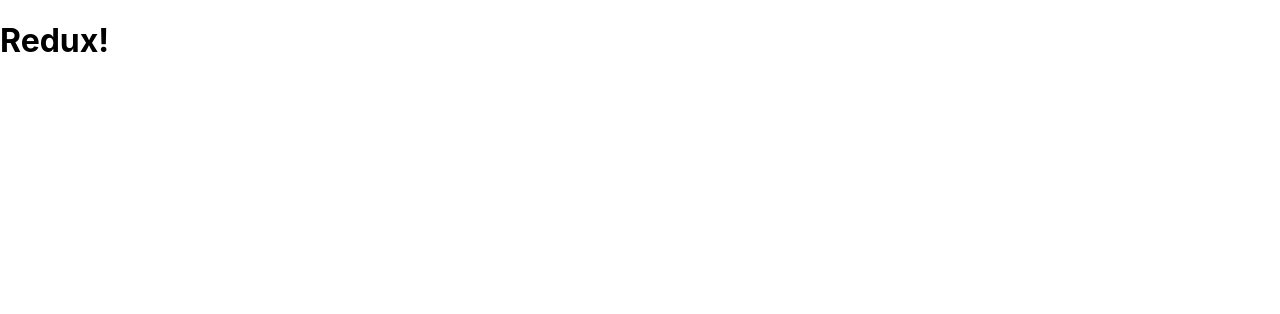
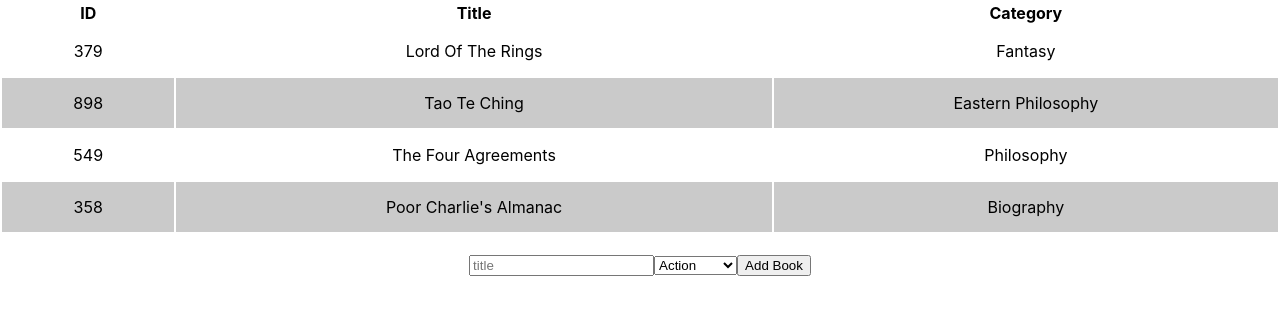
Before and after one commit to dili021/redux-bookstore, a React (Create React App) app: page / in a window 1280 px wide. Shown: the top 314 px of the page. Built offline with nearby package versions, Linux system fonts and the light colour scheme.

Commit message:
added Redux store, created actions and reducers

```diff
--- a/public/index.html
+++ b/public/index.html
@@ -24,7 +24,7 @@
       work correctly both with client-side routing and a non-root public URL.
       Learn how to configure a non-root public URL by running `npm run build`.
     -->
-    <title>React App</title>
+    <title>Redux Bookstore</title>
   </head>
   <body>
     <noscript>You need to enable JavaScript to run this app.</noscript>
--- a/src/App.css
+++ b/src/App.css
@@ -29,3 +29,21 @@ code {
     'Courier New',
     monospace;
 }
+
+table {
+  width: 100%;
+  text-align: center;
+}
+
+tr:nth-of-type(2n) {
+  background: rgb(202, 202, 202);
+}
+
+td {
+  padding: 15px;
+}
+
+form {
+  text-align: center;
+  margin: 20px;
+}
--- a/src/components/App.js
+++ b/src/components/App.js
@@ -1,9 +1,14 @@
 import React from 'react';
 import '../App.css';
+import BooksList from '../containers/BooksList';
+import BooksForm from '../containers/BooksForm';
 
 function App() {
   return (
-    <h1>Redux!</h1>
+    <div>
+      <BooksList />
+      <BooksForm />
+    </div>
   );
 }
 
--- /dev/null
+++ b/src/components/Book.js
@@ -0,0 +1,24 @@
+import PropTypes from 'prop-types';
+import React from 'react';
+
+function Book({ book: { id, title, category } }) {
+  return (
+    <tr>
+      <td>
+        {id}
+      </td>
+      <td>
+        {title}
+      </td>
+      <td>
+        {category}
+      </td>
+    </tr>
+  );
+}
+
+Book.propTypes = {
+  book: PropTypes.instanceOf(Object).isRequired,
+};
+
+export default Book;
--- /dev/null
+++ b/src/containers/BooksForm.js
@@ -0,0 +1,18 @@
+import React from 'react';
+
+function BooksForm() {
+  const categories = ['Action', 'Biography', 'History', 'Horror', 'Kids', 'Learning', 'Sci-Fi'];
+  return (
+    <form>
+      <input type="text" placeholder="title" />
+      <select name="category" id="category">
+        {categories.map(cat => (
+          <option value={cat} key={cat}>{cat}</option>
+        ))}
+      </select>
+      <button type="submit">Add Book</button>
+    </form>
+  );
+}
+
+export default BooksForm;
--- /dev/null
+++ b/src/containers/BooksList.js
@@ -0,0 +1,27 @@
+import React from 'react';
+import { connect } from 'react-redux';
+import PropTypes from 'prop-types';
+import Book from '../components/Book';
+
+const BooksList = ({ books }) => (
+  <table className="books">
+    <thead>
+      <tr>
+        <th>ID</th>
+        <th>Title</th>
+        <th>Category</th>
+      </tr>
+    </thead>
+    <tbody>
+      {books.map(book => <Book key={book.id} book={book} />)}
+    </tbody>
+  </table>
+);
+
+const mapStateToProps = ({ books }) => ({ books });
+
+BooksList.propTypes = {
+  books: PropTypes.instanceOf(Object).isRequired,
+};
+
+export default connect(mapStateToProps)(BooksList);
--- a/src/index.js
+++ b/src/index.js
@@ -1,10 +1,18 @@
 import React from 'react';
 import ReactDOM from 'react-dom';
+import { Provider } from 'react-redux';
+import { createStore } from 'redux';
 import App from './components/App';
+import initState from './initState';
+import reducer from './reducers/index';
+
+const store = createStore(reducer, initState);
 
 ReactDOM.render(
   <React.StrictMode>
-    <App />
+    <Provider store={store}>
+      <App />
+    </Provider>
   </React.StrictMode>,
   document.getElementById('root'),
 );
--- /dev/null
+++ b/src/initState.js
@@ -0,0 +1,26 @@
+const createID = () => Math.floor((Math.random() * 1000) + 1);
+
+export default {
+  books: [
+    {
+      id: createID(),
+      title: 'Lord Of The Rings',
+      category: 'Fantasy',
+    },
+    {
+      id: createID(),
+      title: 'Tao Te Ching',
+      category: 'Eastern Philosophy',
+    },
+    {
+      id: createID(),
+      title: 'The Four Agreements',
+      category: 'Philosophy',
+    },
+    {
+      id: createID(),
+      title: 'Poor Charlie\'s Almanac',
+      category: 'Biography',
+    },
+  ],
+};
--- /dev/null
+++ b/src/reducers/books.js
@@ -0,0 +1,10 @@
+const books = (books = [], { type, payload }) => {
+  if (type === 'CREATE_BOOK') {
+    return [...books, payload];
+  }
+  if (type === 'REMOVE_BOOK') {
+    return books.filter(({ title }) => title !== payload.title);
+  }
+  return books;
+};
+export default books;
--- /dev/null
+++ b/src/reducers/index.js
@@ -0,0 +1,6 @@
+import { combineReducers } from 'redux';
+import books from './books';
+
+const reducer = combineReducers({ books });
+
+export default reducer;
```
Also changed, not shown: src/actions/index.js (added, +11 -0 lines).
